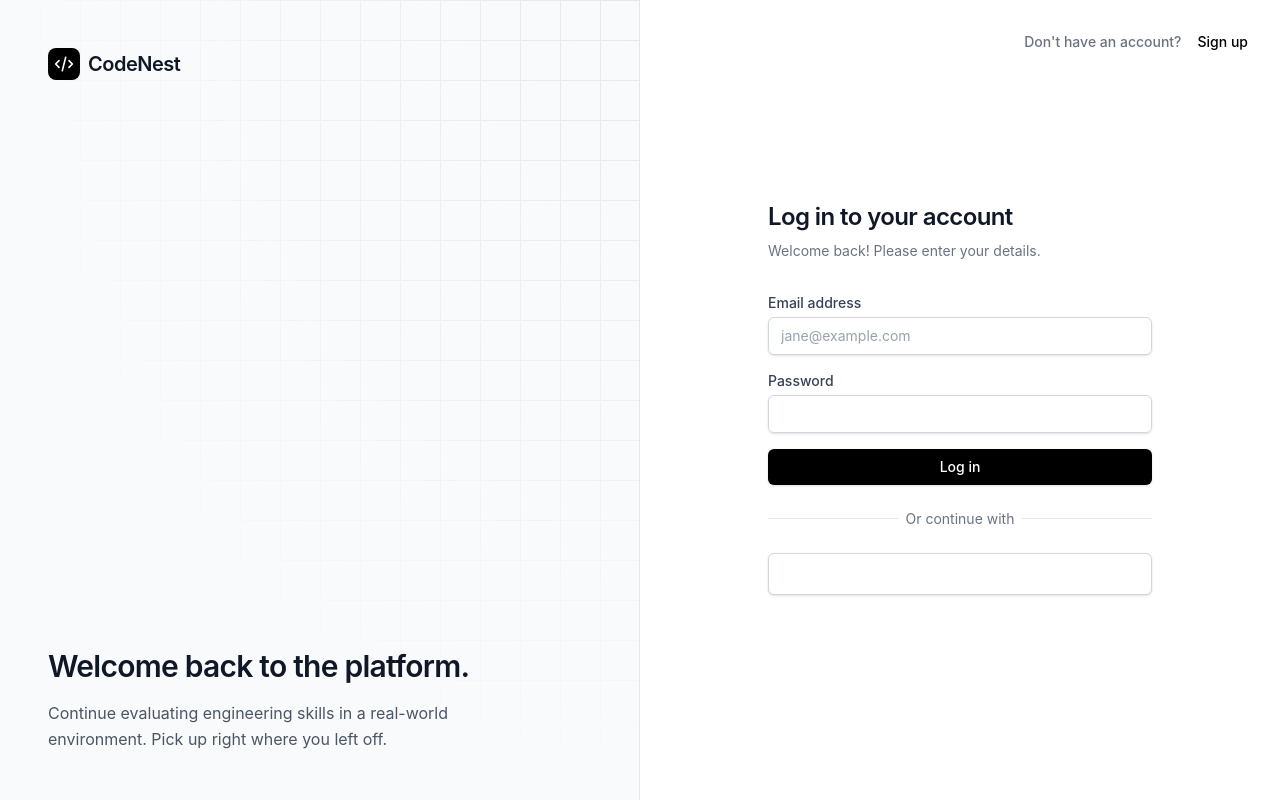
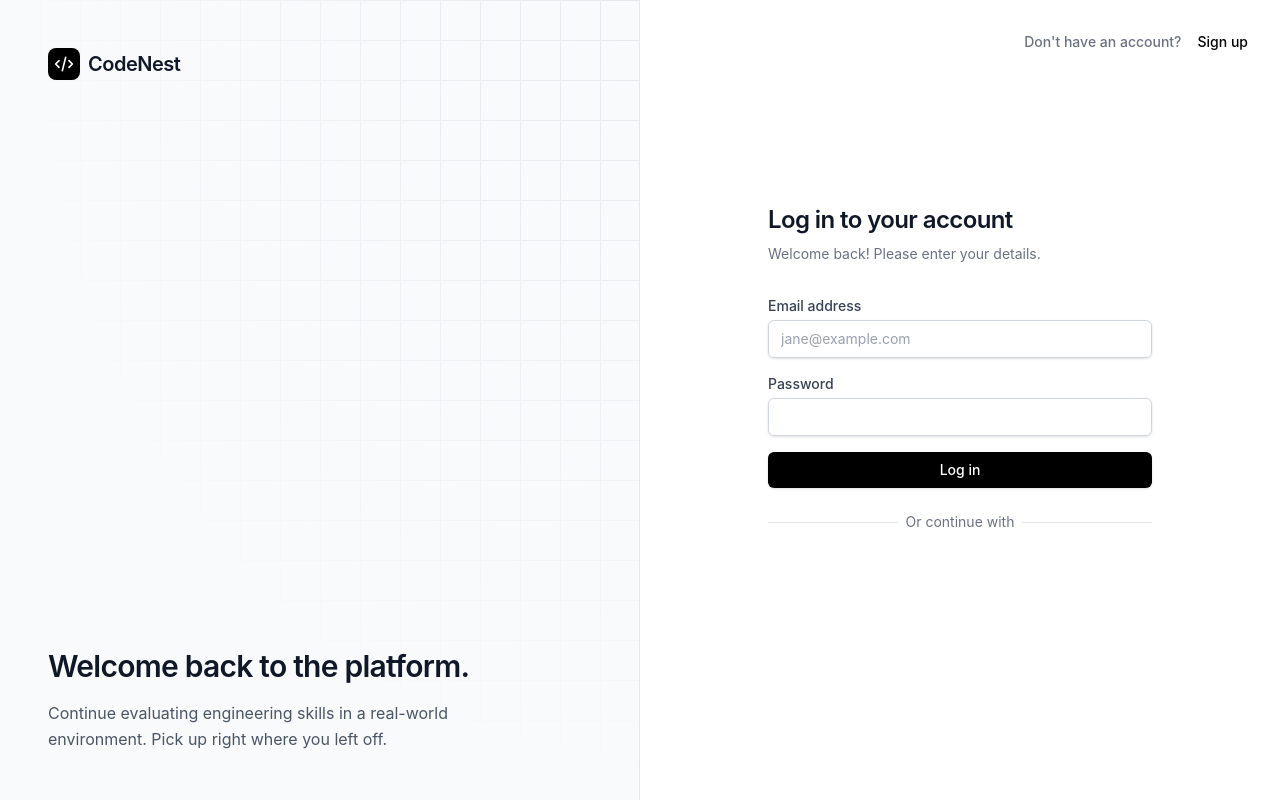
Before and after one commit to garvbahal/coding-interview-platform, a Next.js app in the folder apps/web/: page /auth/login in a window 1280 px wide. Built offline with nearby package versions, Linux system fonts and the light colour scheme; no server answers.

Commit message:
Update GoogleLoginButton.tsx

```diff
--- a/apps/web/components/auth/GoogleLoginButton.tsx
+++ b/apps/web/components/auth/GoogleLoginButton.tsx
@@ -37,9 +37,9 @@ export const GoogleLoginButton = () => {
 
   return (
     <div>
-      <button className="mt-6  w-full rounded-md border border-gray-300 bg-white text-sm font-medium text-gray-700 shadow-sm hover:bg-gray-50 focus:outline-none focus:ring-2 focus:ring-black focus:ring-offset-2 transition-colors">
-        <GoogleLogin onSuccess={handleSuccess} />
-      </button>
+      <div className="mt-6  ">
+        <GoogleLogin onSuccess={handleSuccess} width="100%" />
+      </div>
     </div>
   );
 };
```
